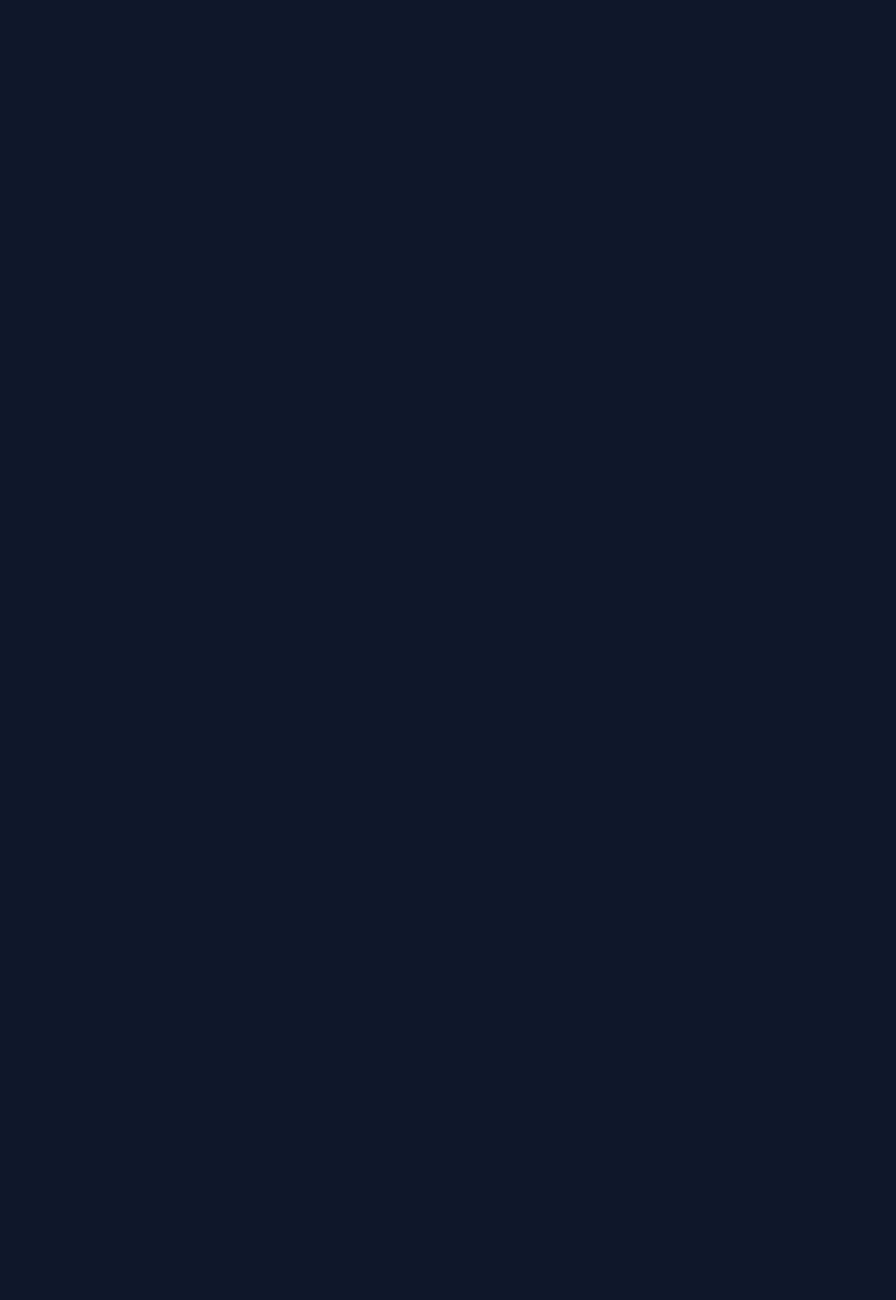
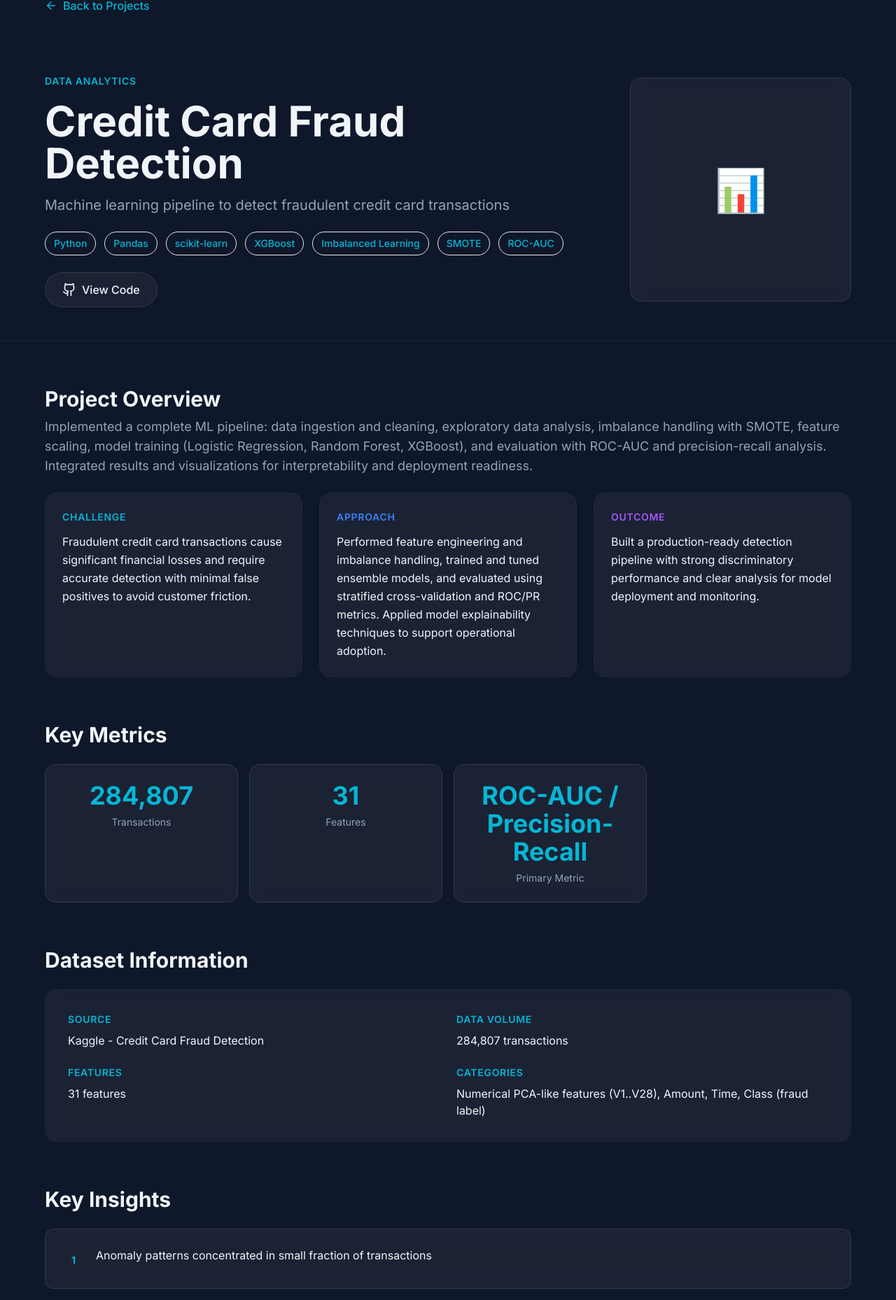
Before and after one commit to Venky060905/portfolio, a Next.js app: page /projects/credit-card-fraud-detection in a window 1280 px wide. Before the commit this address had no page. Shown: the part 116-1974 px from the top of the page at 70% size. Before the commit the page ends 800 px from the top, so only its background shows below. Built offline with nearby package versions, Linux system fonts and the light colour scheme.

Commit message:
Replace e-commerce project with credit-card-fraud project, add dashboard image, update links

```diff
--- a/src/components/Contact.tsx
+++ b/src/components/Contact.tsx
@@ -97,7 +97,7 @@ export default function Contact() {
                 </a>
 
                 <a
-                  href="https://www.linkedin.com/in/k-venkatesh-b78293334/"
+                  href="https://www.linkedin.com/in/venkatesh-kothamasu-73542a272/"
                   target="_blank"
                   rel="noopener noreferrer"
                   className="flex items-center gap-4 text-gray-300 hover:text-indigo-400 transition-colors group"
--- a/src/components/Footer.tsx
+++ b/src/components/Footer.tsx
@@ -15,7 +15,7 @@ export default function Footer() {
             GitHub
           </a>
           <a
-            href="https://www.linkedin.com/in/k-venkatesh-b78293334/"
+            href="https://www.linkedin.com/in/venkatesh-kothamasu-73542a272/"
             target="_blank"
             rel="noopener noreferrer"
             className="text-sm text-gray-400 hover:text-white transition-colors"
--- a/src/components/Hero.tsx
+++ b/src/components/Hero.tsx
@@ -161,7 +161,7 @@ export default function Hero() {
                 <Github size={20} />
               </a>
               <a
-                href="https://linkedin.com"
+                href="https://www.linkedin.com/in/venkatesh-kothamasu-73542a272/"
                 target="_blank"
                 rel="noopener noreferrer"
                 className="p-3 glass rounded-full hover:bg-accent/20 hover:text-accent transition-all duration-300"
--- a/src/data/projects.ts
+++ b/src/data/projects.ts
@@ -179,55 +179,62 @@ export const projects: Project[] = [
   },
   {
     id: "3",
-    slug: "ecommerce-dashboard",
-    title: "E-commerce Dashboard System",
-    subtitle: "Backend analytics system with dynamic pricing and product performance tracking",
-    description: "Developed a robust backend and analytics system for an e-commerce platform, handling product management, pricing algorithms, and comprehensive performance analytics.",
-    longDescription: "Built a full-stack e-commerce solution with intelligent pricing logic, inventory management, and analytical dashboards to track product performance and customer behavior.",
-    problem: "Static pricing model and disorganized product analytics made it difficult to optimize revenue and understand product performance across categories.",
-    solution: "Implemented dynamic pricing algorithms based on demand elasticity, competitor pricing, and inventory levels. Created comprehensive analytics dashboards for product performance tracking.",
-    result: "Increased profit margins by 18% through optimized pricing strategies and identified top-performing products driving 65% of revenue.",
-    category: "Full Stack",
-    tags: ["Django", "SQL", "Python", "Backend", "Analytics"],
-    github: "https://github.com/Venky060905",
-    live: "https://github.com/Venky060905",
-    liveDemo: "https://github.com/Venky060905",
-    featured: false,
-    image: "/projects/ecommerce-dashboard.png",
-    heroImage: "/projects/ecommerce-dashboard.png",
-    duration: "4 Months",
+    slug: "credit-card-fraud-detection",
+    title: "Credit Card Fraud Detection",
+    subtitle: "Machine learning pipeline to detect fraudulent credit card transactions",
+    description: "End-to-end fraud detection project using Python, imbalanced-learning techniques, and tree-based models to identify fraudulent credit card transactions.",
+    longDescription: "Implemented a complete ML pipeline: data ingestion and cleaning, exploratory data analysis, imbalance handling with SMOTE, feature scaling, model training (Logistic Regression, Random Forest, XGBoost), and evaluation with ROC-AUC and precision-recall analysis. Integrated results and visualizations for interpretability and deployment readiness.",
+    problem: "Fraudulent credit card transactions cause significant financial losses and require accurate detection with minimal false positives to avoid customer friction.",
+    solution: "Performed feature engineering and imbalance handling, trained and tuned ensemble models, and evaluated using stratified cross-validation and ROC/PR metrics. Applied model explainability techniques to support operational adoption.",
+    result: "Built a production-ready detection pipeline with strong discriminatory performance and clear analysis for model deployment and monitoring.",
+    category: "Data Analytics",
+    tags: ["Python", "Pandas", "scikit-learn", "XGBoost", "Imbalanced Learning", "SMOTE", "ROC-AUC"],
+    github: "https://github.com/Venky060905/credit_card_Fraud_detection",
+    live: "",
+    liveDemo: "",
+    featured: true,
+    image: "/projects/credit-card-fraud-dashboard.png",
+    heroImage: "/projects/credit-card-fraud-dashboard.png",
+    duration: "1.5 Months",
     teamSize: "1 Developer",
     status: "Completed" as const,
     features: [
-      "Dynamic pricing algorithm with demand elasticity calculations",
-      "Real-time product performance analytics dashboard",
-      "Competitor pricing monitoring and integration",
-      "Automated inventory management system",
-      "Customer segmentation and lifetime value tracking",
-      "Product bundle recommendation engine",
+      "End-to-end ML pipeline: EDA → preprocessing → modeling → evaluation",
+      "Class imbalance handling with SMOTE and robust cross-validation",
+      "Models: Logistic Regression, Random Forest, XGBoost with hyperparameter tuning",
+      "Model evaluation using ROC-AUC, precision-recall, and confusion analysis",
+      "Feature importance and explainability for actionable insights",
     ],
     challenges: [
       {
-        challenge: "Building complex dynamic pricing algorithm",
-        solution: "Developed multi-factor pricing model incorporating demand, competition, and inventory levels",
+        challenge: "Severe class imbalance (fraud << legitimate)",
+        solution: "Used resampling (SMOTE) and threshold tuning to improve recall while controlling false positives",
       },
       {
-        challenge: "Handling 2,500+ products with real-time updates",
-        solution: "Implemented scalable backend with async task processing for 200+ daily price adjustments",
+        challenge: "Maintaining interpretability for operational teams",
+        solution: "Provided feature importance plots and SHAP-based explanations for key predictions",
       },
     ],
     metrics: [
-      { label: "Products Tracked", value: "2,500+" },
-      { label: "Profit Increase", value: "18%" },
-      { label: "Revenue Drivers", value: "65%" },
-      { label: "Price Adjustments", value: "200+/day" },
+      { label: "Transactions", value: "284,807" },
+      { label: "Features", value: "31" },
+      { label: "Primary Metric", value: "ROC-AUC / Precision-Recall" },
     ],
     keyInsights: [
-      "Dynamic pricing increased average order value by 12%",
-      "Product bundle recommendations accounted for 23% of revenue",
-      "Seasonal demand patterns enabled 28% better inventory management",
-      "Customer segmentation revealed 5x difference in lifetime value",
+      "Anomaly patterns concentrated in small fraction of transactions",
+      "Feature scaling and imbalance handling substantially improved recall",
+      "Tree-based ensembles provided best trade-off between precision and recall",
     ],
+    dataset: {
+      source: "Kaggle - Credit Card Fraud Detection",
+      rows: "284,807 transactions",
+      columns: "31 features",
+      features: ["Numerical PCA-like features (V1..V28)", "Amount", "Time", "Class (fraud label)"],
+    },
+    pythonAnalysis: {
+      description: "Data preprocessing, modeling, and evaluation using scikit-learn and XGBoost",
+      methods: ["Data Cleaning", "SMOTE Oversampling", "Cross-Validation", "Hyperparameter Tuning", "Model Explainability"],
+    },
   },
 ];
 
```
Also changed, not shown: public/projects/credit-card-fraud-dashboard.png (added), public/projects/credit-card-fraud.svg (added).
